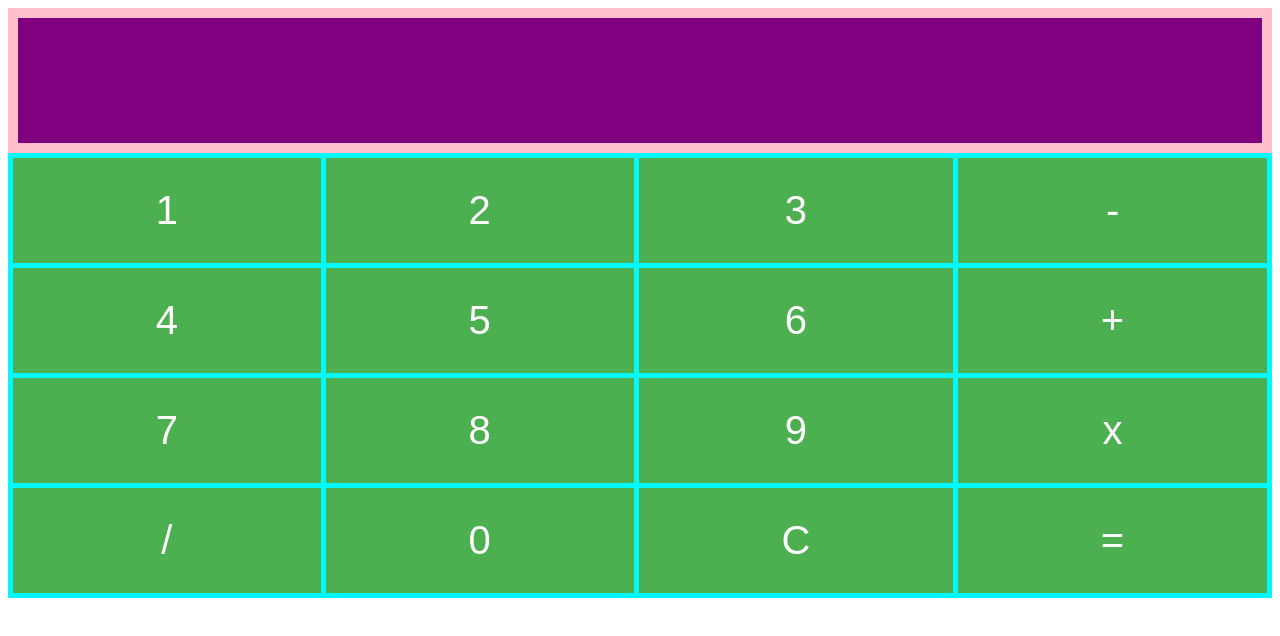
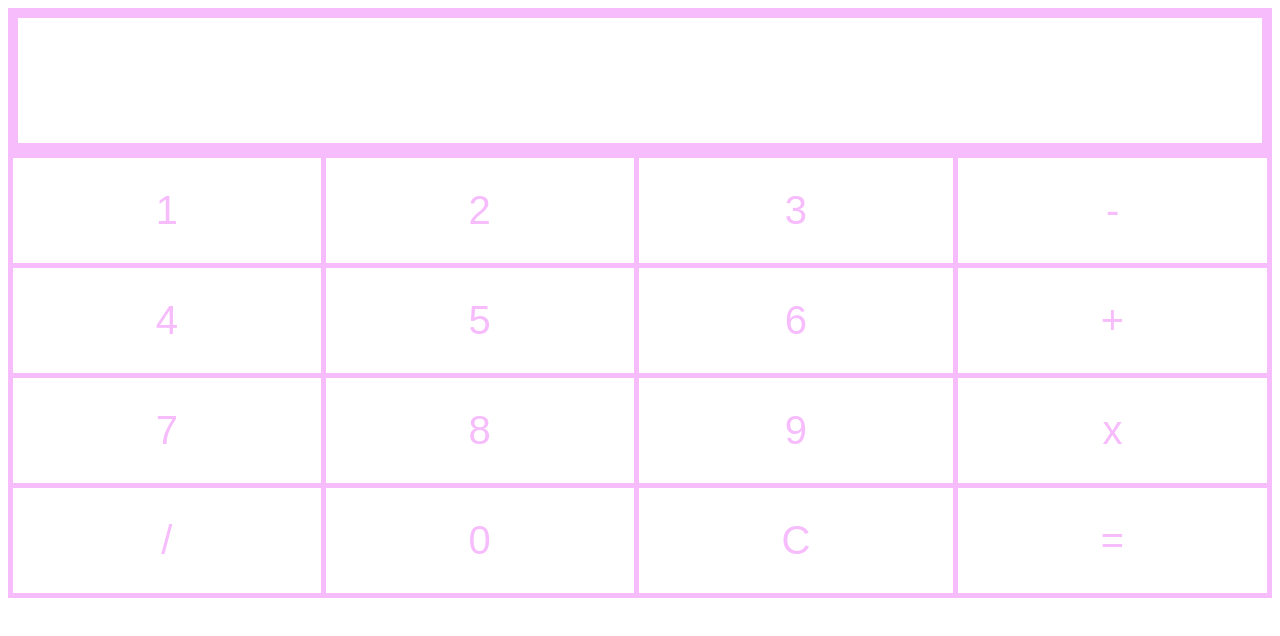
Before and after one commit to EmmaZYC/EmmaZYC, a plain HTML site: page index.html in a window 1280 px wide. Drawn offline with Linux system fonts and the light colour scheme.

Commit message:
Update index.html

```diff
--- a/index.html
+++ b/index.html
@@ -3,9 +3,10 @@
 <title>Emma's First Calculator</title>
 <style>
 .button {
-  background-color: #4CAF50; /* Green */
+  background-color: white; /* Purple */
   border: 10px;
-  color: white;
+  background-color: white(246, 188, 252);
+  color: rgb(246, 188, 252);
   padding: 30px 30px;
   text-align: center;
   text-decoration: none;
@@ -16,18 +17,18 @@
   display: grid;
   grid-gap: 5px;
   grid-template-columns: auto auto auto auto;
-  background-color: #00FAFF; /* My favourite color */
+  background-color: rgb(246, 188, 252);
   padding: 5px;
 }
 .grid-container-answer {
   display: grid;
   grid-gap: 10px;
   grid-template-columns: auto;
-  background-color: pink;
+  background-color: rgb(246, 188, 252);
   padding: 10px;
 }
 .textbar {
-  background-color: purple;
+  background-color:white;
   border: 10px;
   color: white;
   padding: 40px 40px;
```
